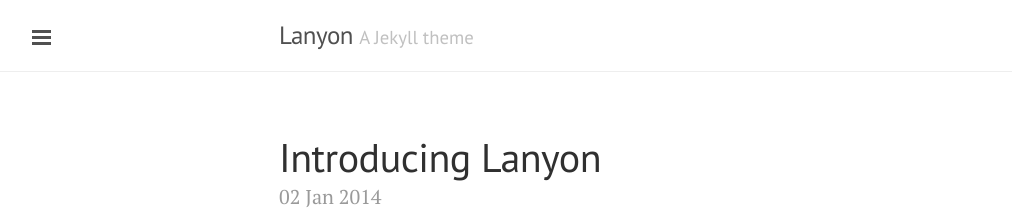
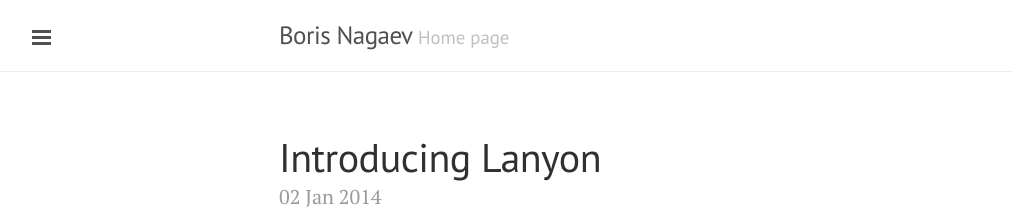
Before and after one commit to starius/starius.github.io, a Jekyll site: the page built from index.html, in a window 1280 px wide and 900 px high. Shown: the top 216 px of the window, without its empty margins (1-1013 px from the left). Built offline with Jekyll 4.4.1, drawn with Linux system fonts in a browser that asks for light colours; Markdown is read by kramdown in place of the engine named in the settings; the list of posts is cut into pages by our own code.

Commit message:
update _config with my data

```diff
--- a/_config.yml
+++ b/_config.yml
@@ -9,18 +9,15 @@
 relative_permalinks: true
 
 # Setup
-title:               Lanyon
-tagline:             'A Jekyll theme'
-description:         'A reserved <a href="http://jekyllrb.com" target="_blank">Jekyll</a> theme that places the utmost gravity on content with a hidden drawer. Made by <a href="https://twitter.com/mdo" target="_blank">@mdo</a>.'
-url:                 http://lanyon.getpoole.com
+title:               'Boris Nagaev'
+tagline:             'Home page'
+description:         'Home page of Boris Nagaev (<a href="https://keybase.io/starius">starius</a>), bnagaev@gmail.com'
+url:                 http://starius.ru
 baseurl:             /
 paginate:            5
 
 # About/contact
 author:
-  name:              Mark Otto
-  url:               https://twitter.com/mdo
-  email:             markdotto@gmail.com
-
-# Custom vars
-version:             1.0.0
+  name:              'Boris Nagaev'
+  url:               http://starius.ru
+  email:             bnagaev@gmail.com
--- a/_includes/sidebar.html
+++ b/_includes/sidebar.html
@@ -25,9 +25,7 @@
       {% endif %}
     {% endfor %}
 
-    <a class="sidebar-nav-item" href="{{ site.github.repo }}/archive/v{{ site.version }}.zip">Download</a>
     <a class="sidebar-nav-item" href="{{ site.github.repo }}">GitHub project</a>
-    <span class="sidebar-nav-item">Currently v{{ site.version }}</span>
   </nav>
 
   <div class="sidebar-item">
```
